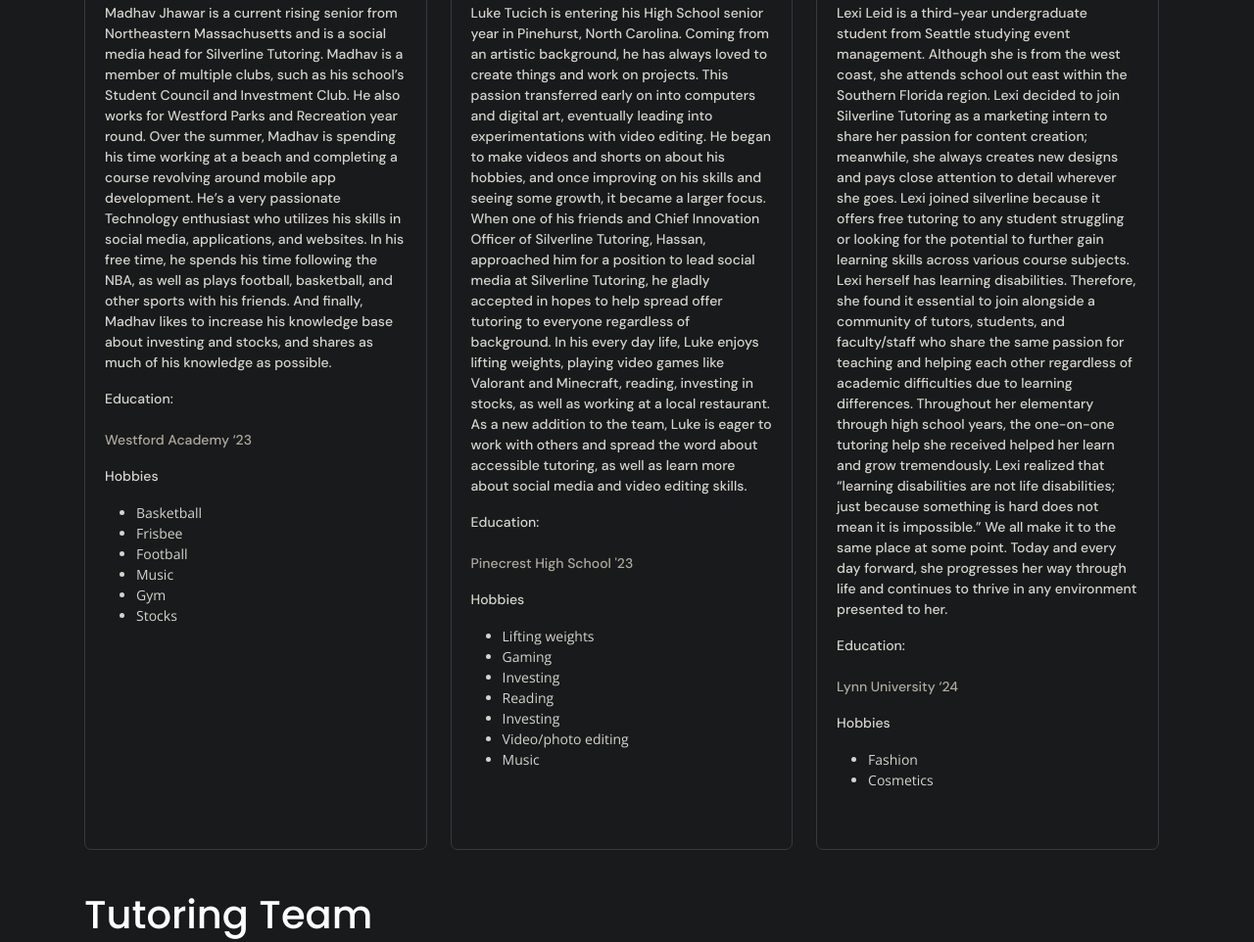
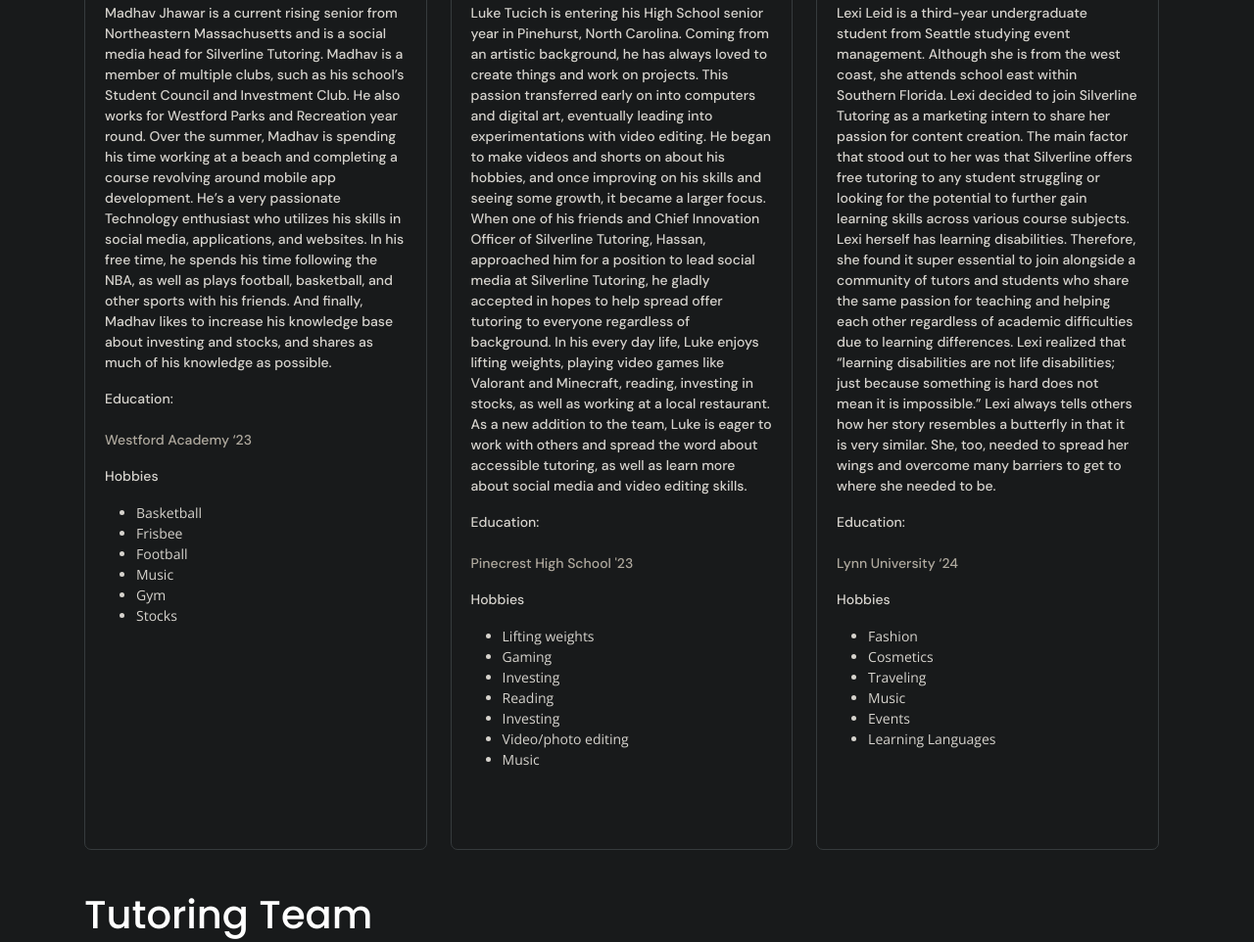
Before and after one commit to Tarune28/silverline, a plain HTML site: page team.html in a window 1280 px wide. Shown: the part 3194-4156 px from the top of the page at 98% size. Drawn offline with nearby package versions, Linux system fonts and the light colour scheme; files whose address does not match are found by name; a web font is replaced by a local one.

Commit message:
bio update

```diff
--- a/team.html
+++ b/team.html
@@ -371,13 +371,17 @@
                         <div class="bg-white m-body">
                             <h5 style="text-align: center;">Lexi Leid</h5>
                             <h6 style="padding: 5px; border-radius: 5px; background: #338f72; text-align: center;">Marketing Intern</h6>
-                            <p>Lexi Leid is a third-year undergraduate student from Seattle studying event management. Although she is from the west coast, she attends school out east within the Southern Florida region. Lexi decided to join Silverline Tutoring as a marketing intern to share her passion for content creation; meanwhile, she always creates new designs and pays close attention to detail wherever she goes. Lexi joined silverline because it offers free tutoring to any student struggling or looking for the potential to further gain learning skills across various course subjects. Lexi herself has learning disabilities. Therefore, she found it essential to join alongside a community of tutors, students, and faculty/staff who share the same passion for teaching and helping each other regardless of academic difficulties due to learning differences. Throughout her elementary through high school years, the one-on-one tutoring help she received helped her learn and grow tremendously. Lexi realized that “learning disabilities are not life disabilities; just because something is hard does not mean it is impossible.” We all make it to the same place at some point. Today and every day forward, she progresses her way through life and continues to thrive in any environment presented to her.
+                            <p>Lexi Leid is a third-year undergraduate student from Seattle studying event management. Although she is from the west coast, she attends school east within Southern Florida. Lexi decided to join Silverline Tutoring as a marketing intern to share her passion for content creation. The main factor that stood out to her was that Silverline offers free tutoring to any student struggling or looking for the potential to further gain learning skills across various course subjects. Lexi herself has learning disabilities. Therefore, she found it super essential to join alongside a community of tutors and students who share the same passion for teaching and helping each other regardless of academic difficulties due to learning differences. Lexi realized that “learning disabilities are not life disabilities; just because something is hard does not mean it is impossible.” Lexi always tells others how her story resembles a butterfly in that it is very similar. She, too, needed to spread her wings and overcome many barriers to get to where she needed to be.
                             </p>
                             <p>Education: <br><br> <span style="color: #AFA99E;">Lynn University ‘24</span></p>
                             <p>Hobbies</p>
                             <ul>
                                 <li>Fashion</li>
                                 <li>Cosmetics</li>
+                                <li>Traveling</li>
+                                <li>Music</li>
+                                <li>Events</li>
+                                <li>Learning Languages</li>
 
                         </div>
                     </div>
```
